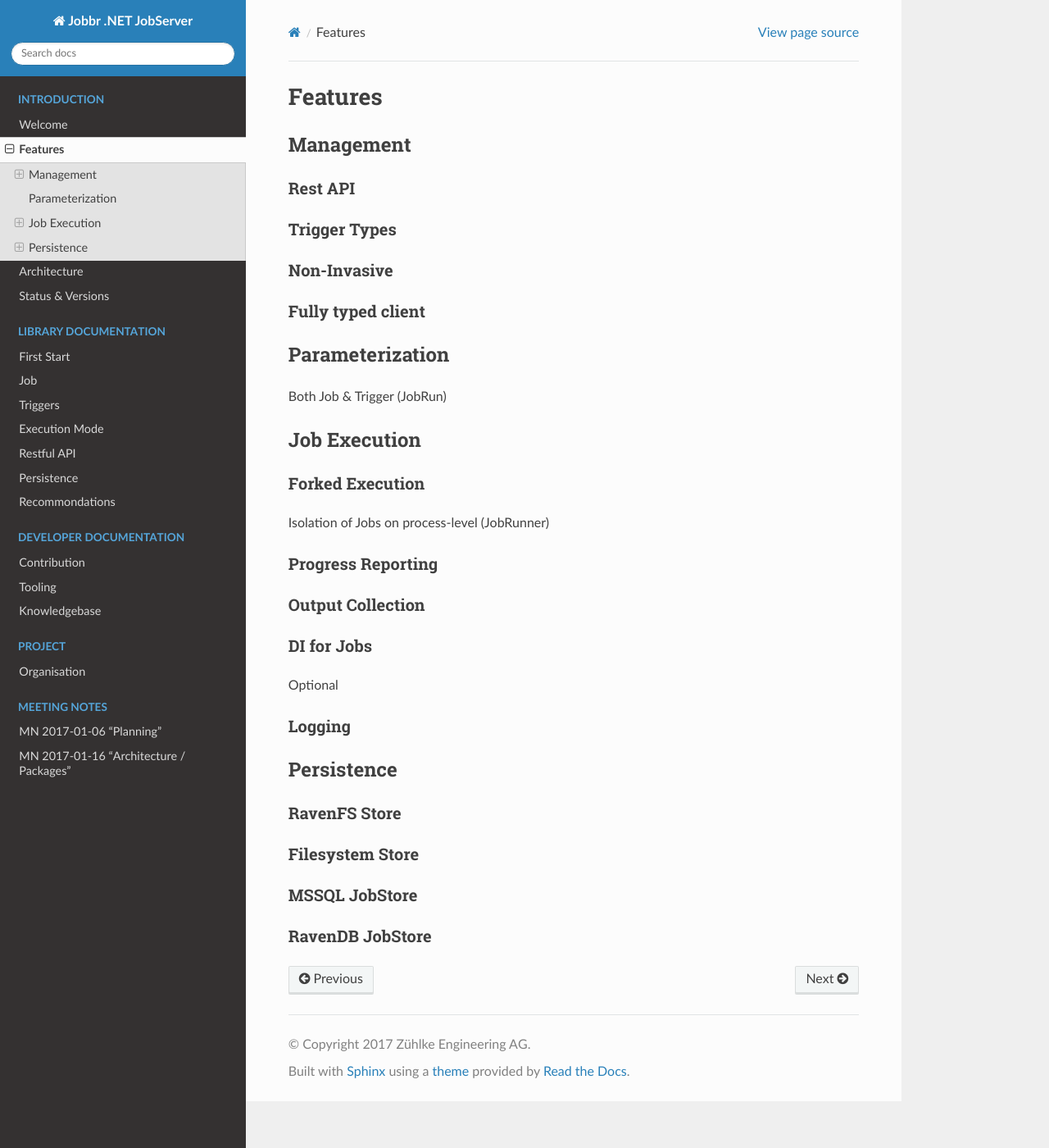
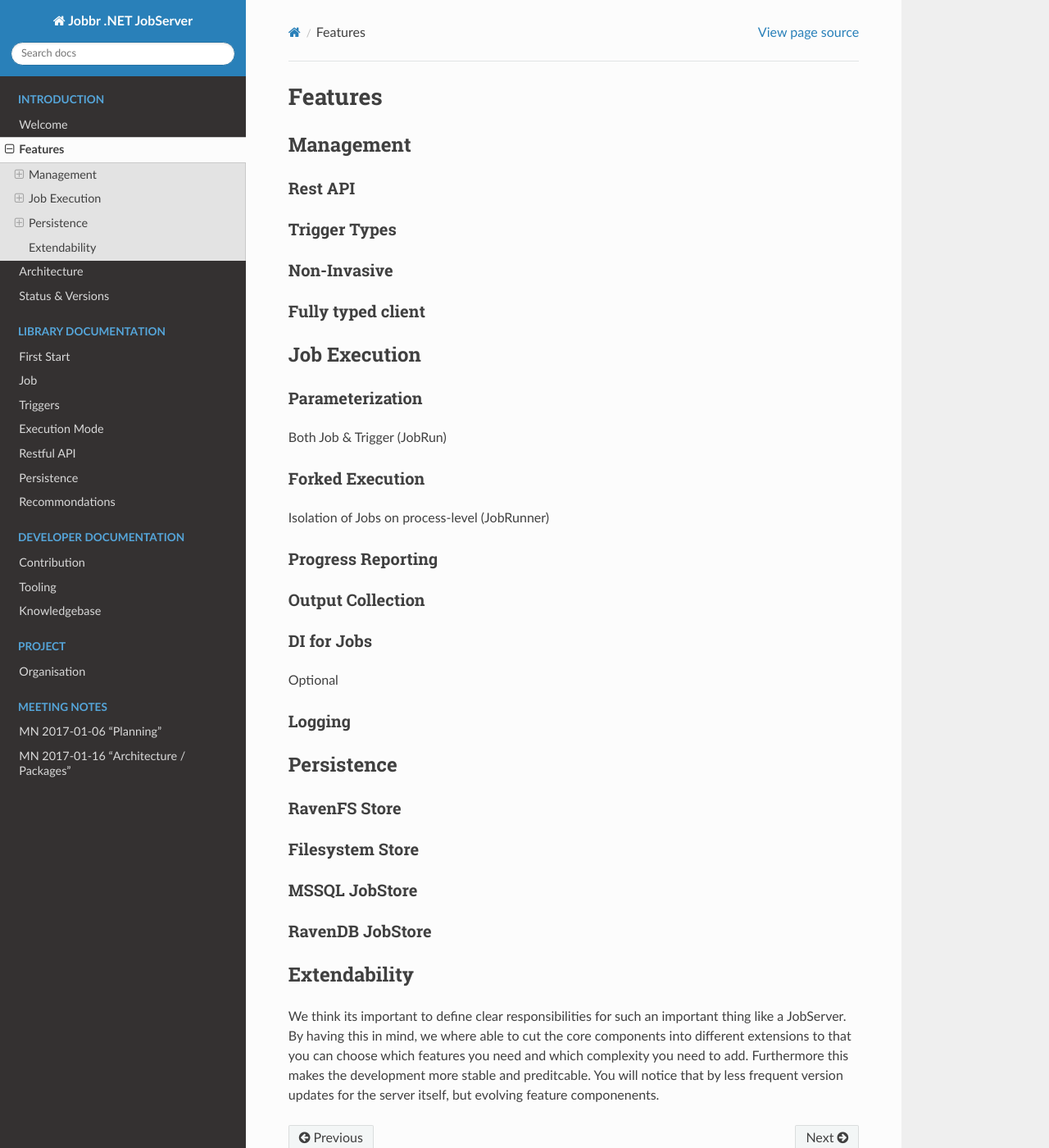
Before and after one commit to jobbrIO/jobbr-server, a Sphinx documentation site: the page built from docs/intro/features.md, in a window 1280 px wide and 1400 px high. Shown: the whole window at 82% size. Built offline with Sphinx 7.4.7 and the Read the Docs theme 2.0.0, drawn with Linux system fonts in a browser that asks for light colours.

Commit message:
Additional feature added

```diff
--- a/docs/intro/features.md
+++ b/docs/intro/features.md
@@ -10,11 +10,10 @@
 
 ### Fully typed client
 
-## Parameterization
+## Job Execution
+
+### Parameterization
 Both Job & Trigger (JobRun)
-
-
-## Job Execution
 
 ### Forked Execution
 Isolation of Jobs on process-level (JobRunner)
@@ -28,7 +27,6 @@
 
 ### Logging
 
-
 ## Persistence
 
 ### RavenFS Store
@@ -38,3 +36,6 @@
 ### MSSQL JobStore
 
 ### RavenDB JobStore
+
+## Extendability
+We think its important to define clear responsibilities for such an important thing like a JobServer. By having this in mind, we where able to cut the core components into different extensions to that you can choose which features you need and which complexity you need to add. Furthermore this makes the development more stable and preditcable. You will notice that by less frequent version updates for the server itself, but evolving feature componenents.
```
